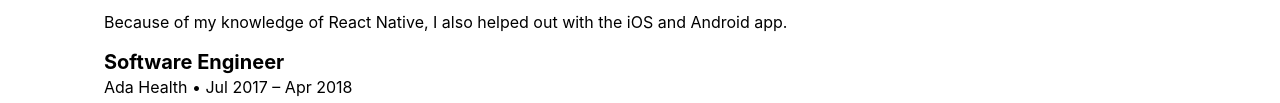
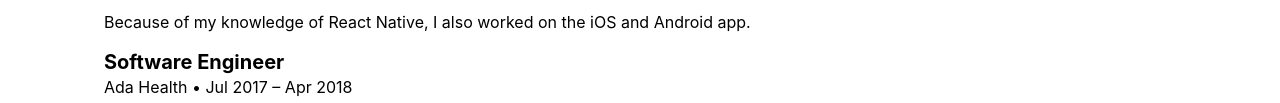
Before and after one commit to finnp/finnp.github.io, a plain HTML site: page cv.html in a window 1280 px wide. Shown: the part 428-531 px from the top of the page. Drawn offline with Linux system fonts and the light colour scheme.

Commit message:
Improve CV

```diff
--- a/cv.html
+++ b/cv.html
@@ -27,7 +27,7 @@
 			<li><p>I joined this FinTech company as a <span>Node.js</span> Backend Engineer. At a time where the company pivoted
 				their main product, I was the only person responsible for the backend. During my time I implemented the new logic
 				needed for the pivot, which involved coordinating credit card and banking providers.</p>
-			<p>Because of my knowledge of <span>React Native</span>, I also helped out with the iOS and Android app.</p></li>
+			<p>Because of my knowledge of <span>React Native</span>, I also worked on the iOS and Android app.</p></li>
 		</ul>
 		<ul class="list">
 			<li><h3 class="f4 mb1">Software Engineer</h3></li>
```
